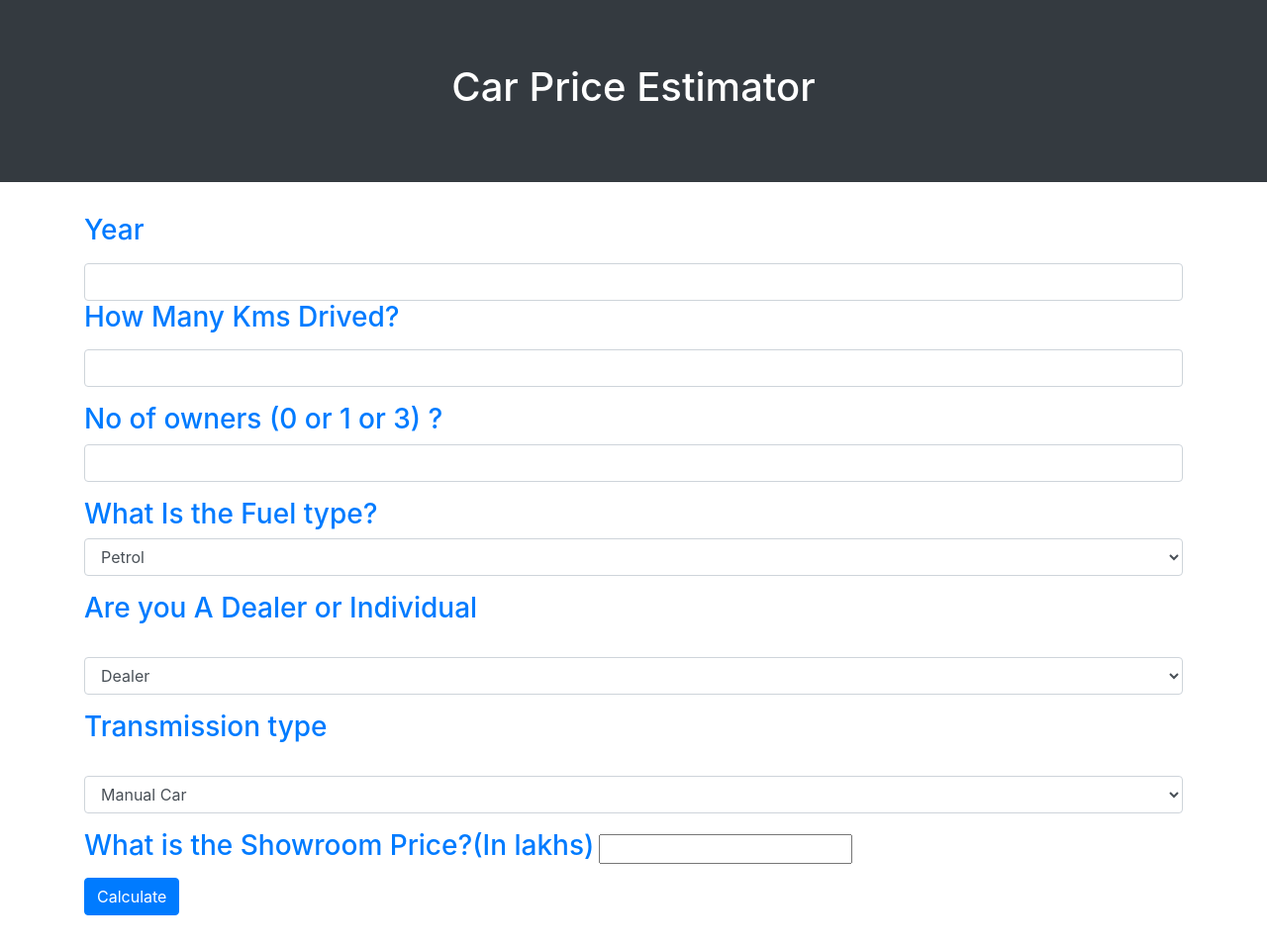
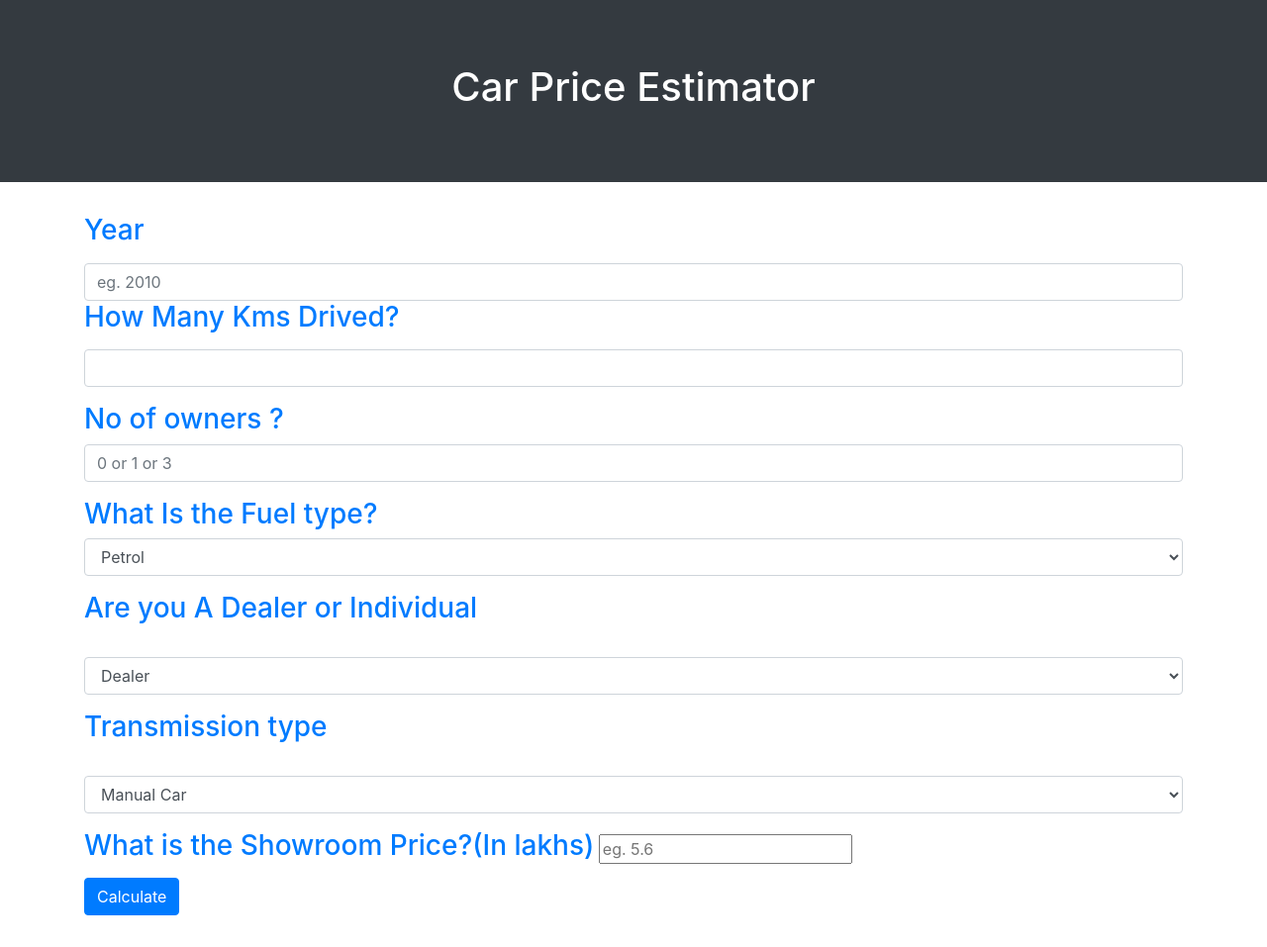
Before and after one commit to Knightfire1998/Car-Price-Prediction, a Python web app: template templates/index.html in a window 1280 px wide. Shown: the whole page at 99% size. Run offline with Jinja, Linux system fonts and the light colour scheme; the template is opened without the code that fills it, so the values that code supplies are empty; some libraries are stand-ins or nearby versions.

Commit message:
placholders

```diff
--- a/templates/index.html
+++ b/templates/index.html
@@ -29,7 +29,7 @@
                             <div class="row">
                                 <div class="col">
                                 <label  for = "Year"><h3 class="text-primary">Year</h3></label>
-                                <input  class="form-control" id="first" name="Year" type="number ">
+                                <input placeholder = "eg. 2010" class="form-control" id="first" name="Year" type="number ">
                                 </div>
                             </div>
 
@@ -56,9 +56,9 @@
 
                 <div class="form-row">
                 <div class="col">
-                <h3 class="text-primary">No of owners (0 or 1 or 3) ? </h3>
+                <h3 class="text-primary">No of owners ? </h3>
                             <div class ="form-group">
-                                 <input class="form-control" id="fourth" name="Owner" required="required">
+                                 <input placeholder = "0 or 1 or 3" class="form-control" id="fourth" name="Owner" required="required">
                             </div>
                 </div>
                 </div>
@@ -107,7 +107,7 @@
                 <div class="form-row">
                                 <div class="col">
                                     <label><h3 class="text-primary" >What is the Showroom Price?(In lakhs)</h3></label>
-                                    <input id="second" name="Present_Price" required="required">
+                                    <input placeholder="eg. 5.6" id="second" name="Present_Price" required="required">
                                 </div>
                             </div>
 
```
